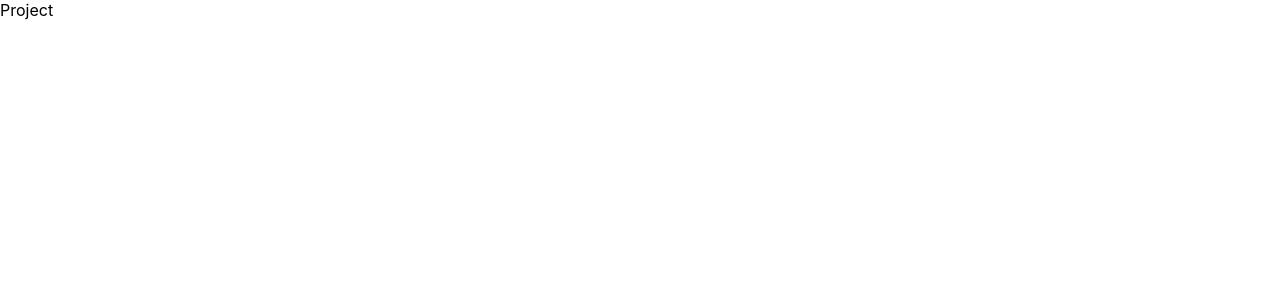
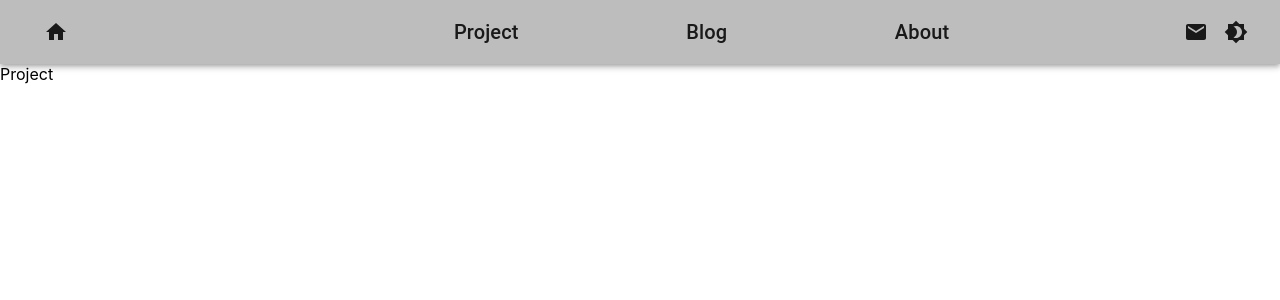
Before and after one commit to chaudarybilal/Resume, a React (Create React App) app: page /project in a window 1280 px wide. Shown: the top 300 px of the page. Built offline with nearby package versions, Linux system fonts and the light colour scheme.

Commit message:
create header page with components

```diff
--- a/package.json
+++ b/package.json
@@ -10,7 +10,9 @@
     "@testing-library/jest-dom": "^5.16.5",
     "@testing-library/react": "^13.4.0",
     "@testing-library/user-event": "^13.5.0",
+    "bootstrap": "^5.3.0",
     "react": "^18.2.0",
+    "react-bootstrap": "^2.7.4",
     "react-dom": "^18.2.0",
     "react-router": "^6.13.0",
     "react-router-dom": "^6.13.0",
--- a/src/App.js
+++ b/src/App.js
@@ -1,30 +1,48 @@
-import React from 'react'
+import React from "react";
 import { BrowserRouter, Routes, Route } from "react-router-dom";
-import Home from "./components/Home"
-import About from "./components/About"
-import Blog from "./components/Blog"
-import Contact from "./components/Contact"
-import Project from "./components/Project"
-
-
-
+import { grey, indigo, orange} from "@mui/material/colors"
+import Home from "./components/Home";
+import About from "./components/About";
+import Blog from "./components/Blog";
+import Contact from "./components/Contact";
+import Project from "./components/Project";
+import Header from "./Header";
+import { ThemeContext } from "./ThemeContext";
+import { createTheme, ThemeProvider } from "@mui/material";
+import { useState } from "react";
 
 const App = () => {
+  const[theme,setTheme]=useState("light");
+  const toggleTheme=()=>{
+    const newTheme=theme==="light"?"dark":"light";
+    setTheme(newTheme)
+  }
+  const muitheme=createTheme({
+    palette:{
+      mode:theme,
+      primary:grey,
+    secondary:grey,    },
+  })
+
 
   return (
     <>
-<BrowserRouter>
-  <Routes>
-    <Route path ="/" element={<Home/>}/>
-    <Route path ="about" element={<About/>}/>
-    <Route path ="/blog" element={<Blog/>}/>
-    <Route path ="/contact" element={<Contact/>}/>
-    <Route path ="/project" element={<Project/>}/>
-  </Routes>
-</BrowserRouter>
+      <ThemeProvider theme={muitheme}>
+        <ThemeContext.Provider value={{theme, toggleTheme}}>
+          <BrowserRouter>
+            <Header />
+            <Routes>
+              <Route path="/" element={<Home />} />
+              <Route path="about" element={<About />} />
+              <Route path="/blog" element={<Blog />} />
+              <Route path="/contact" element={<Contact />} />
+              <Route path="/project" element={<Project />} />
+            </Routes>
+          </BrowserRouter>
+        </ThemeContext.Provider>
+      </ThemeProvider>
+    </>
+  );
+};
 
-    </>
-  )
-}
-
-export default App
+export default App;
--- a/src/Header.js
+++ b/src/Header.js
@@ -1,9 +1,109 @@
-import React from 'react'
+import { useState, useContext } from 'react';
+import { NavLink } from 'react-router-dom';
+import { AppBar, Toolbar, IconButton, Container, Menu, MenuItem, Box, Typography } from '@mui/material';
+import { Home as HomeIcon, Info as InfoIcon, Receipt as ReceiptIcon, Work as WorkIcon, Brightness4 as Brightness4Icon, Brightness7 as Brightness7Icon, Menu as MenuIcon } from '@mui/icons-material';
+import { ThemeContext } from './ThemeContext';
+import EmailIcon from '@mui/icons-material/Email';
 
 const Header = () => {
+  const { theme, toggleTheme } = useContext(ThemeContext);
+  const [anchorEl, setAnchorEl] = useState(null);
+
+  const handleMenuClick = (event) => {
+    setAnchorEl(event.currentTarget);
+  };
+
+  const handleMenuClose = () => {
+    setAnchorEl(null);
+  };
+
+  const handleThemeChange = () => {
+    toggleTheme();
+  };
+
   return (
-    <div>Header</div>
-  )
-}
+    <AppBar position="static"  color={theme === 'light' ? 'secondary' : 'primary'} >
+      <Toolbar>
+        <Container sx={{ display: 'flex', alignItems: 'center', width: '20%' }}>
+          <IconButton component={NavLink} exact to="/" color="inherit" edge="start">
+            <HomeIcon />
+          </IconButton>
 
-export default Header
+        </Container>
+
+        <Container
+          component="div"
+          sx={{
+            display: 'flex',
+            justifyContent: 'center',
+            '@media (max-width: 599.95px)': {
+              display: 'none',
+            },
+            '@media (min-width: 600px)': {
+              display: 'flex',
+              justifyContent: 'space-evenly',
+              width: '70%',
+            },
+          }}
+        >
+          <IconButton component={NavLink} to="/project" color="inherit">
+            <Typography variant='h6'>Project
+            </Typography>
+          </IconButton>
+          <IconButton component={NavLink} to="/blog" color="inherit">
+          <Typography variant='h6'>Blog
+            </Typography>
+          </IconButton>
+          <IconButton component={NavLink} to="/about" color="inherit">
+          <Typography variant='h6'>About
+            </Typography>
+          </IconButton>
+        </Container>
+
+        <Menu
+          anchorEl={anchorEl}
+          open={Boolean(anchorEl)}
+          onClose={handleMenuClose}
+          PaperProps={{
+            style: {
+              maxHeight: 400,
+              width: '100%',
+              maxWidth: 360,
+            },
+          }}
+          anchorOrigin={{
+            vertical: 'top',
+            horizontal: 'left',
+          }}
+          transformOrigin={{
+            vertical: 'top',
+            horizontal: 'left',
+          }}
+          sx={{ display: { xs: 'block', sm: 'none' } }}
+        >
+          <MenuItem component={NavLink} to="/about" onClick={handleMenuClose}>
+            About
+          </MenuItem>
+          <MenuItem component={NavLink} to="/blog" onClick={handleMenuClose}>
+            Blog
+          </MenuItem>
+          <MenuItem component={NavLink} to="/project" onClick={handleMenuClose}>
+            Project
+          </MenuItem>
+        </Menu>
+        <Box sx={{ flexGrow: 1 }} />
+          <IconButton component={NavLink} to="/contact" color="inherit">
+            <EmailIcon />
+          </IconButton>
+          <IconButton onClick={handleThemeChange} color="inherit">
+            {theme === 'light' ? <Brightness4Icon /> : <Brightness7Icon />}
+          </IconButton>
+          <IconButton onClick={handleMenuClick} color="inherit" sx={{ display: { xs: 'flex', sm: 'none' } }}>
+            <MenuIcon />
+          </IconButton>
+      </Toolbar>
+    </AppBar>
+  );
+};
+
+export default Header;
--- a/src/ThemeContext.js
+++ b/src/ThemeContext.js
@@ -0,0 +1,3 @@
+import React from 'react';
+
+export const ThemeContext = React.createContext();
```
Also changed, not shown: src/setupTests.js (deleted, +0 -5 lines), 1 other file (tests, documents, lock files or other folders).
